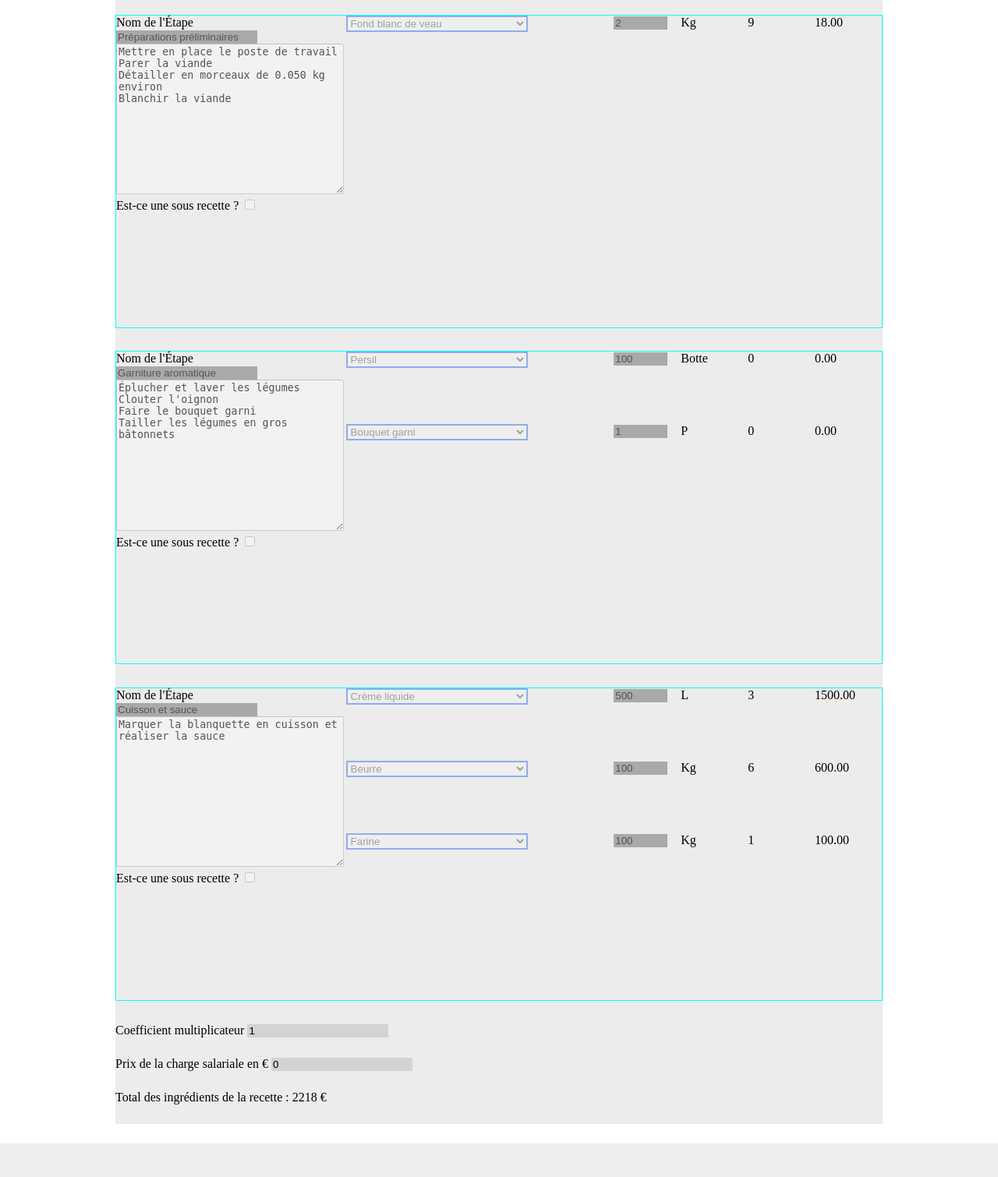
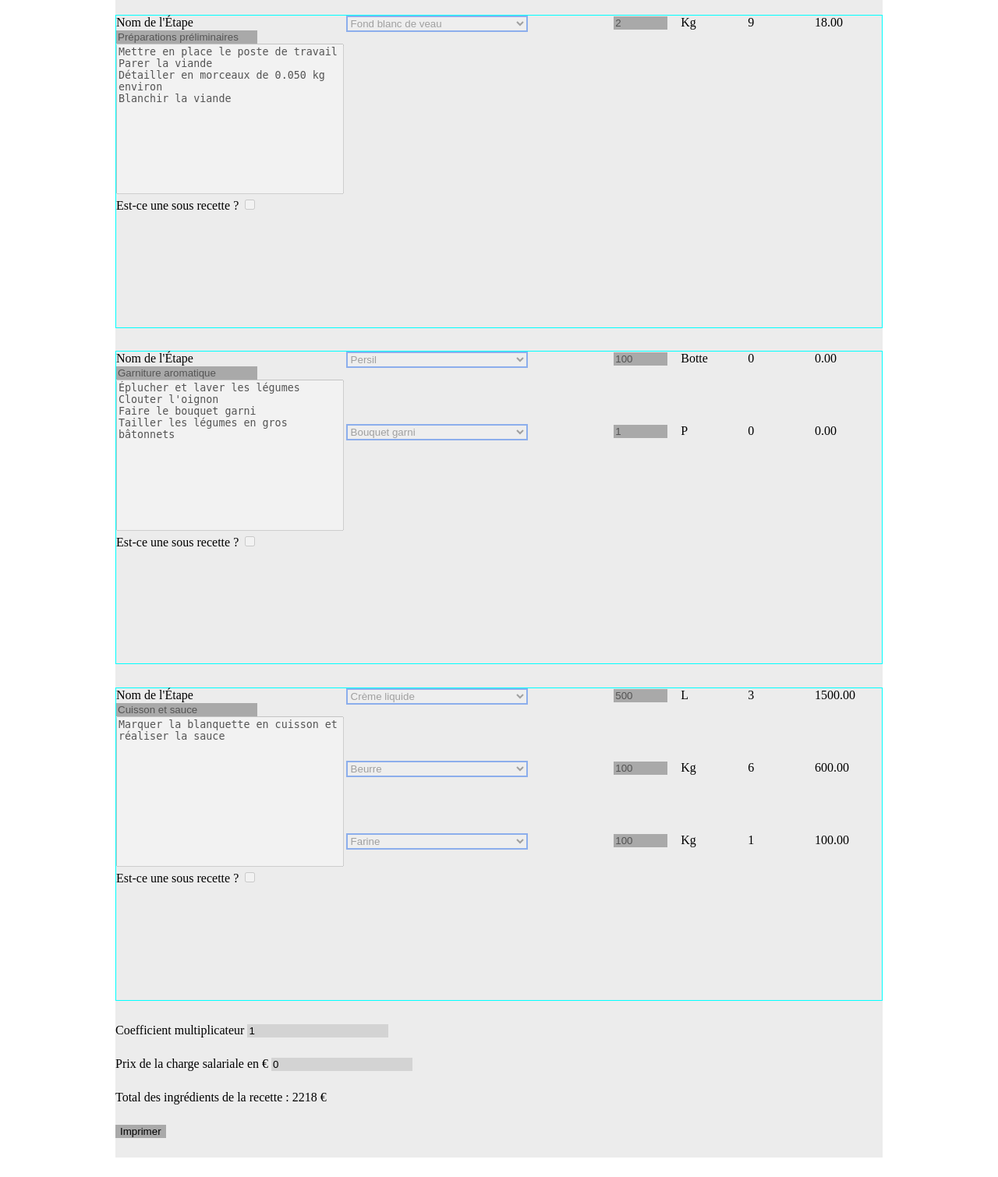
Before and after one commit to tom-sartori/projetPiscine, a PHP site: the page made by src/index.php in a window 1280 px wide. Shown: the part 976-2486 px from the top of the page at 78% size. Before the commit the page ends 2443 px from the top, so only its background shows below. Run offline with PHP 8.4, Linux system fonts and the light colour scheme; data comes from the database, SQL or seed files in the repository; tables that the repository leaves empty hold one stand-in row (values such as "Sample post"); data that the repository does not hold is empty.

Commit message:
some fixes

```diff
--- a/src/css/recetteCreate.css
+++ b/src/css/recetteCreate.css
@@ -2,6 +2,10 @@
 body {
     height: 100%;
 
+}
+
+textarea{
+    resize: none;
 }
 #ajoutbox {
     display: flex;
--- a/src/view/Recette/update.php
+++ b/src/view/Recette/update.php
@@ -1,5 +1,5 @@
 <?php
-
+$isUpdate=false;
 if ($type == 'detail') {
 
     $disabled = "disabled";
@@ -123,7 +123,7 @@ EOT;
                         <div class="denomationIngredient"></div>
                         <div class="valorisationIngredient">
                             <div class="quantiteIngredient">
-                                <input type="number" min="0" class="quantiteIngredientInput" id="quantiteIngredient" <?= $disabled ?> required>
+                                <input type="number" min="0" value=0 class="quantiteIngredientInput" id="quantiteIngredient" <?= $disabled ?> required>
                             </div>
                             <div class="uniteIngredient">unite</div>
                             <div class="prixUniteIngredient">prixUnitaire</div>
@@ -178,6 +178,7 @@ EOT;
             <?php if ($type != 'detail') {
             echo '<input type="button" id="ajouterButton" value="ajouter">';
             } ?>
+            <input type="button" onclick="window.print()" value="Imprimer">
         </div>
     </form>
 </div>
```
Also changed, not shown: src/js/recetteCreateScript.js (+1 -7 lines).
